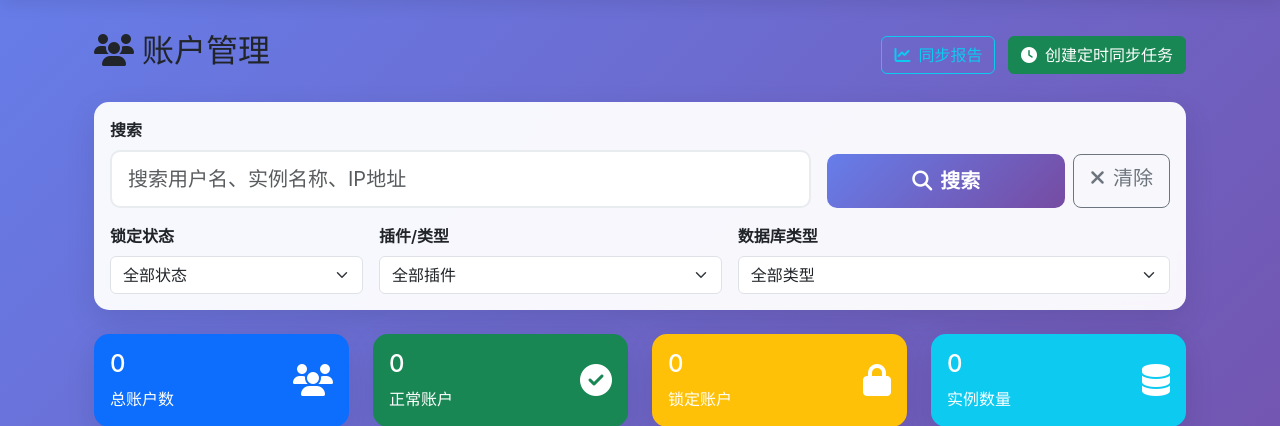
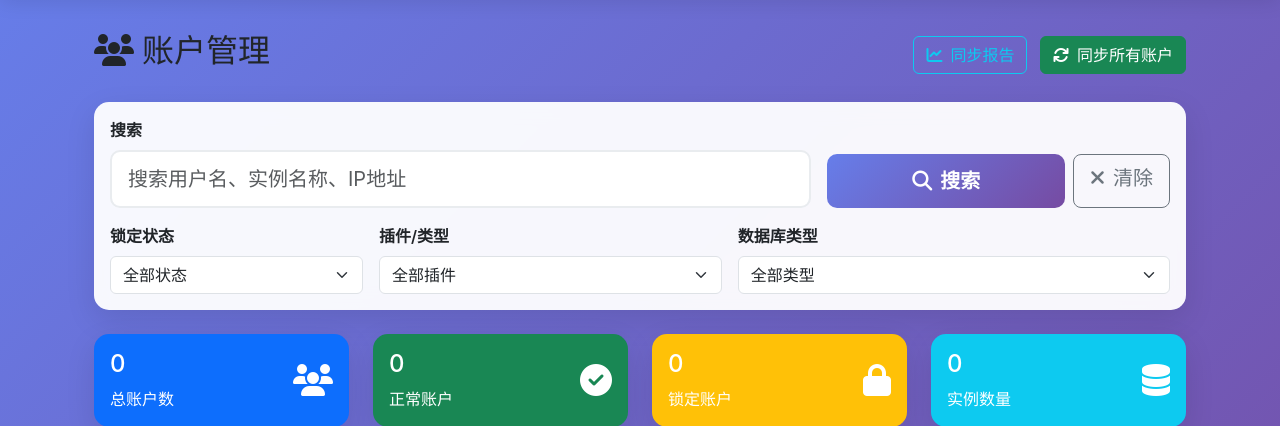
Before and after one commit to nyealovey/TaifishingV4, a Flask app: page /accounts/list in a window 1280 px wide. Shown: the part 56-482 px from the top of the page. Run offline with Flask 3, Linux system fonts and the light colour scheme; the visitor is signed in with stand-in values (Sample User, id 1); data that the repository does not hold is empty; parts of the project's set-up code (start-up, migrations or seed data) failed here and were passed over; some libraries are stand-ins or nearby versions.

Commit message:
修改账户管理页面的同步所有账户按钮
- 将按钮从跳转到任务管理页面改为立即执行同步操作
- 添加syncAllAccounts()函数，调用现有的同步API
- 同步完成后刷新页面显示最新数据
- 保持syncAllInstances()函数向后兼容
- 按钮显示同步中状态，提供用户反馈

```diff
--- a/app/templates/accounts/list.html
+++ b/app/templates/accounts/list.html
@@ -10,9 +10,9 @@
             <a href="{{ url_for('accounts.sync_report') }}" class="btn btn-outline-info me-2">
                 <i class="fas fa-chart-line me-2"></i>同步报告
             </a>
-            <a href="{{ url_for('tasks.index') }}?action=create_sync_accounts" class="btn btn-success">
-                <i class="fas fa-clock me-2"></i>创建定时同步任务
-            </a>
+            <button type="button" class="btn btn-success" onclick="syncAllAccounts()">
+                <i class="fas fa-sync me-2"></i>同步所有账户
+            </button>
         </div>
     </div>
 
@@ -484,7 +484,7 @@
 
 {% block extra_js %}
 <script>
-function syncAllInstances() {
+function syncAllAccounts() {
     const btn = event.target;
     const originalText = btn.innerHTML;
 
@@ -503,9 +503,9 @@ function syncAllInstances() {
     .then(data => {
         if (data.success) {
             showAlert('success', data.message);
-            // 同步完成后跳转到同步报告页面
+            // 同步完成后刷新页面显示最新数据
             setTimeout(() => {
-                window.location.href = '/accounts/sync-report';
+                location.reload();
             }, 2000);
         } else if (data.error) {
             showAlert('danger', data.error);
@@ -519,6 +519,11 @@ function syncAllInstances() {
         btn.innerHTML = originalText;
         btn.disabled = false;
     });
+}
+
+function syncAllInstances() {
+    // 保持向后兼容，调用新的函数
+    syncAllAccounts();
 }
 
 function viewAccountPermissions(accountId) {
```
